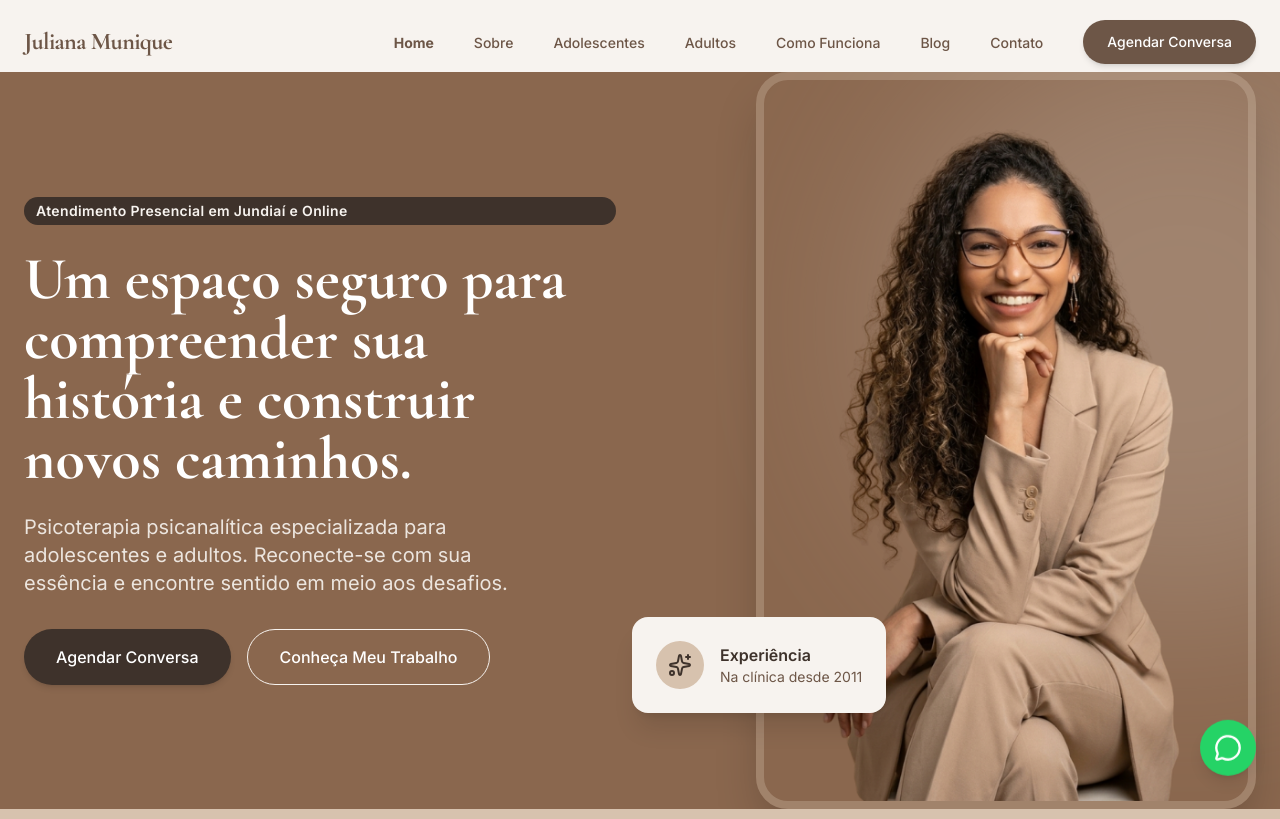
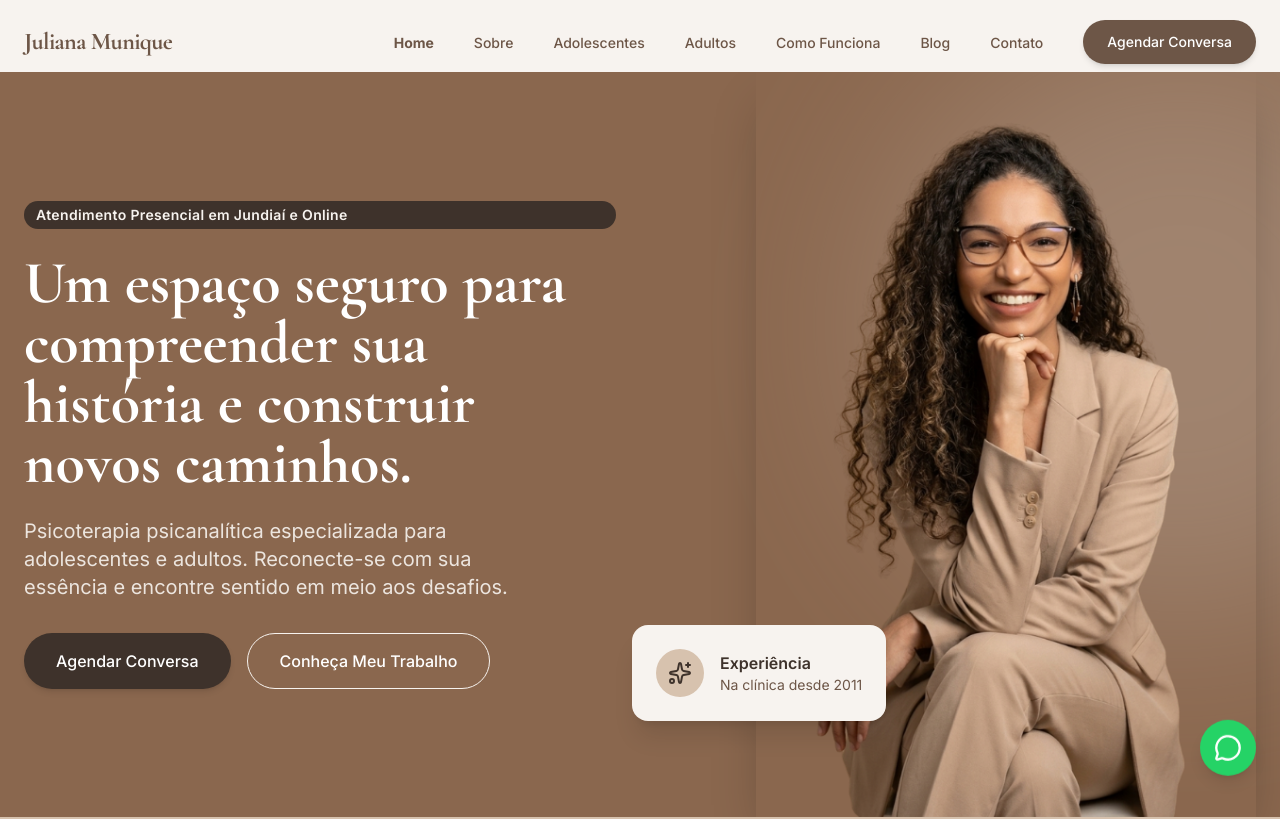
Before and after one commit to fernandogabos/site-psic-loga-juliana-munique-821vhrkc0, a React (Vite) app: page / in a window 1280 px wide. Shown: the top 819 px of the page. Built offline with nearby package versions, Linux system fonts and the light colour scheme.

Commit message:
Refactor: Remove decorative element from Hero Section

```diff
--- a/src/pages/Index.tsx
+++ b/src/pages/Index.tsx
@@ -56,7 +56,6 @@ export default function Index() {
               </div>
             </div>
             <div className="relative animate-fade-in lg:ml-auto w-full h-full pb-16 lg:pb-0">
-              <div className="relative rounded-full lg:rounded-[2rem] overflow-hidden shadow-2xl aspect-square lg:aspect-auto w-full h-full max-h-[400px] lg:max-h-none max-w-[400px] lg:max-w-[500px] mx-auto lg:ml-auto lg:mr-0 border-8 border-[#D7C2AE]/30">
               <img
                 src="/visual-edits/espa-o-lume-juliana-munique-psicologa-psicanalista-jundiai-coworking-consultorio-01-9caf7256.png"
                 onError={(e) => {
@@ -65,9 +64,8 @@ export default function Index() {
                     'https://img.usecurling.com/ppl/large?gender=female&seed=juliana'
                 }}
                 alt="Foto profissional de Juliana Munique"
-                  className="object-cover w-full h-full object-center"
+                className="object-cover w-full h-full object-center shadow-2xl aspect-square lg:aspect-auto max-h-[400px] lg:max-h-none max-w-[400px] lg:max-w-[500px] mx-auto lg:ml-auto lg:mr-0"
               />
-              </div>
               <div className="absolute bottom-8 left-4 lg:bottom-24 lg:-left-8 bg-[#F7F3EF] p-6 rounded-2xl shadow-xl max-w-xs animate-float hidden md:flex items-center gap-4 z-20">
                 <div className="bg-[#D7C2AE] p-3 rounded-full text-[#3E322B]" aria-hidden="true">
                   <Sparkles className="h-6 w-6" />
```
Also changed, not shown: .skip.config.json. Lines whose indentation alone changed are shown as unchanged.
